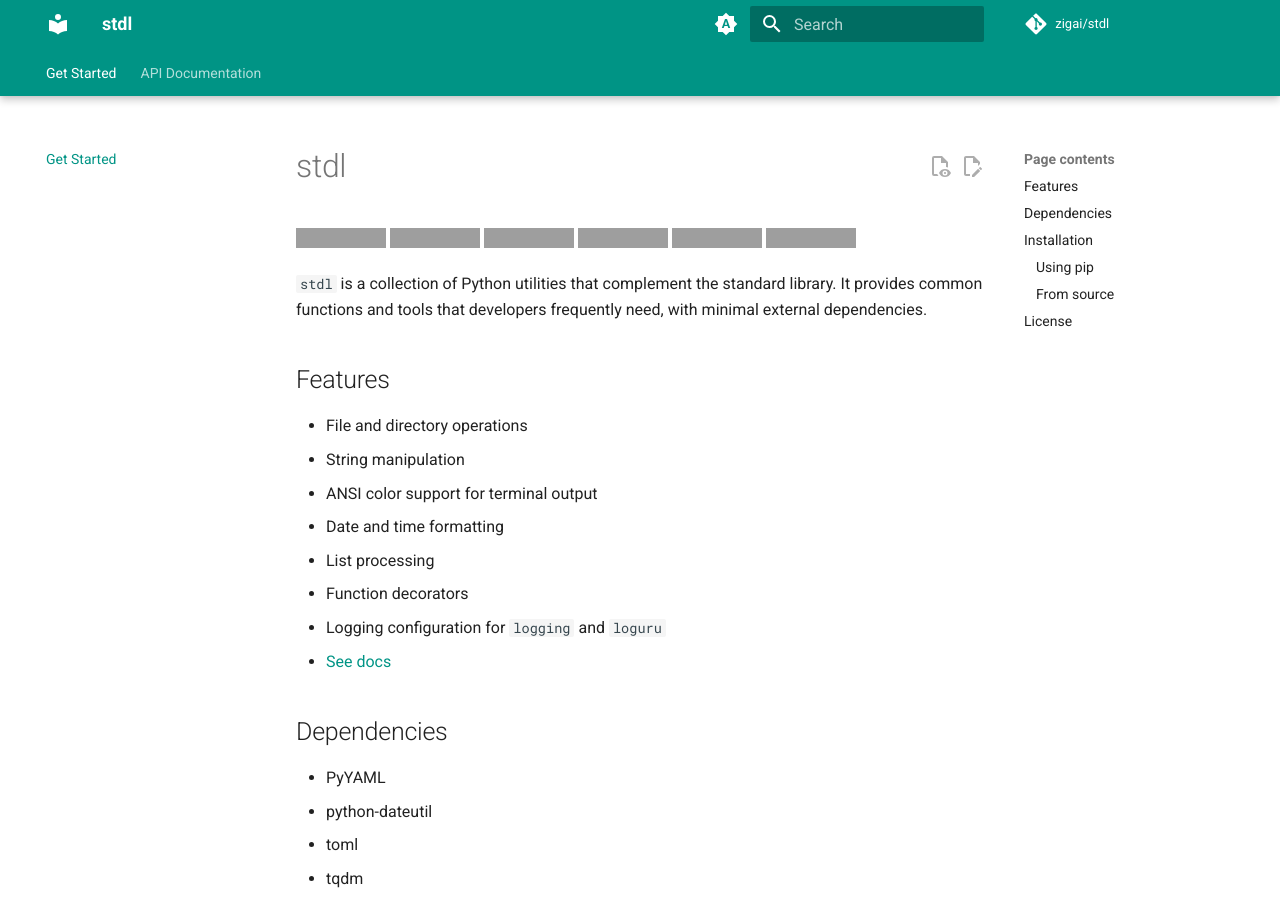
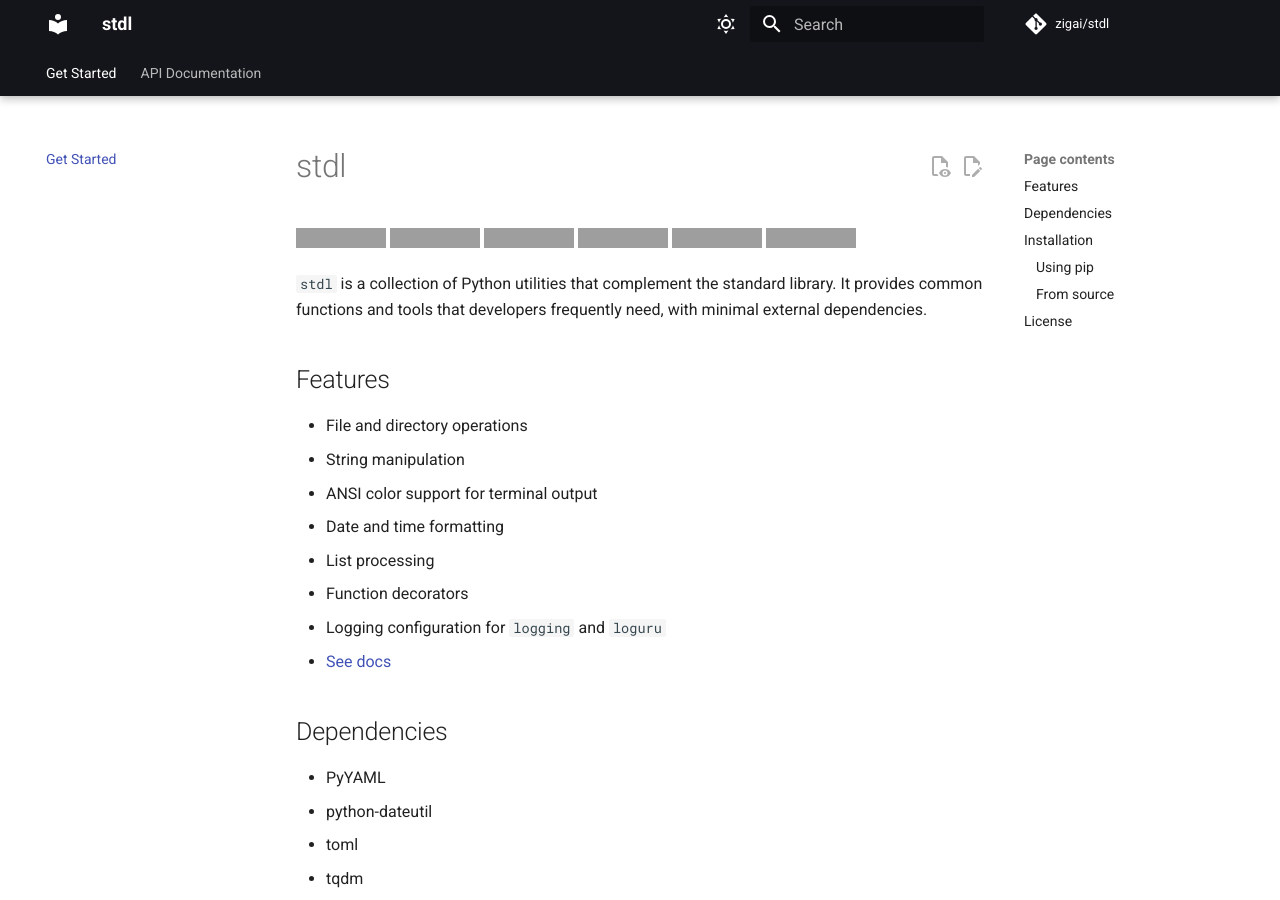
Before and after one commit to zigai/stdl, an MkDocs documentation site: the page built from docs/index.md, in a window 1280 px wide and 900 px high. Built offline with MkDocs 1.6.1 and Material for MkDocs 9.7.7, drawn with Linux system fonts in a browser that asks for light colours; comment, search, counter and statistics services are not loaded; grey boxes are pictures that could not be loaded.

Commit message:
update docs

```diff
--- a/mkdocs.yml
+++ b/mkdocs.yml
@@ -30,25 +30,20 @@ theme:
         - search.suggest
         - toc.follow
     palette:
-        - media: "(prefers-color-scheme)"
-          toggle:
-              icon: material/brightness-auto
-              name: Switch to light mode
-        - media: "(prefers-color-scheme: light)"
-          scheme: default
-          primary: teal
-          accent: purple
-          toggle:
-              icon: material/weather-sunny
-              name: Switch to dark mode
         - media: "(prefers-color-scheme: dark)"
           scheme: slate
           primary: black
           accent: lime
           toggle:
               icon: material/weather-night
-              name: Switch to system preference
-
+              name: Switch to light mode
+        - media: "(prefers-color-scheme: light)"
+          scheme: default
+          primary: black
+          accent: blue
+          toggle:
+              icon: material/weather-sunny
+              name: Switch to dark mode
 markdown_extensions:
     - pymdownx.highlight:
           anchor_linenums: true
```
